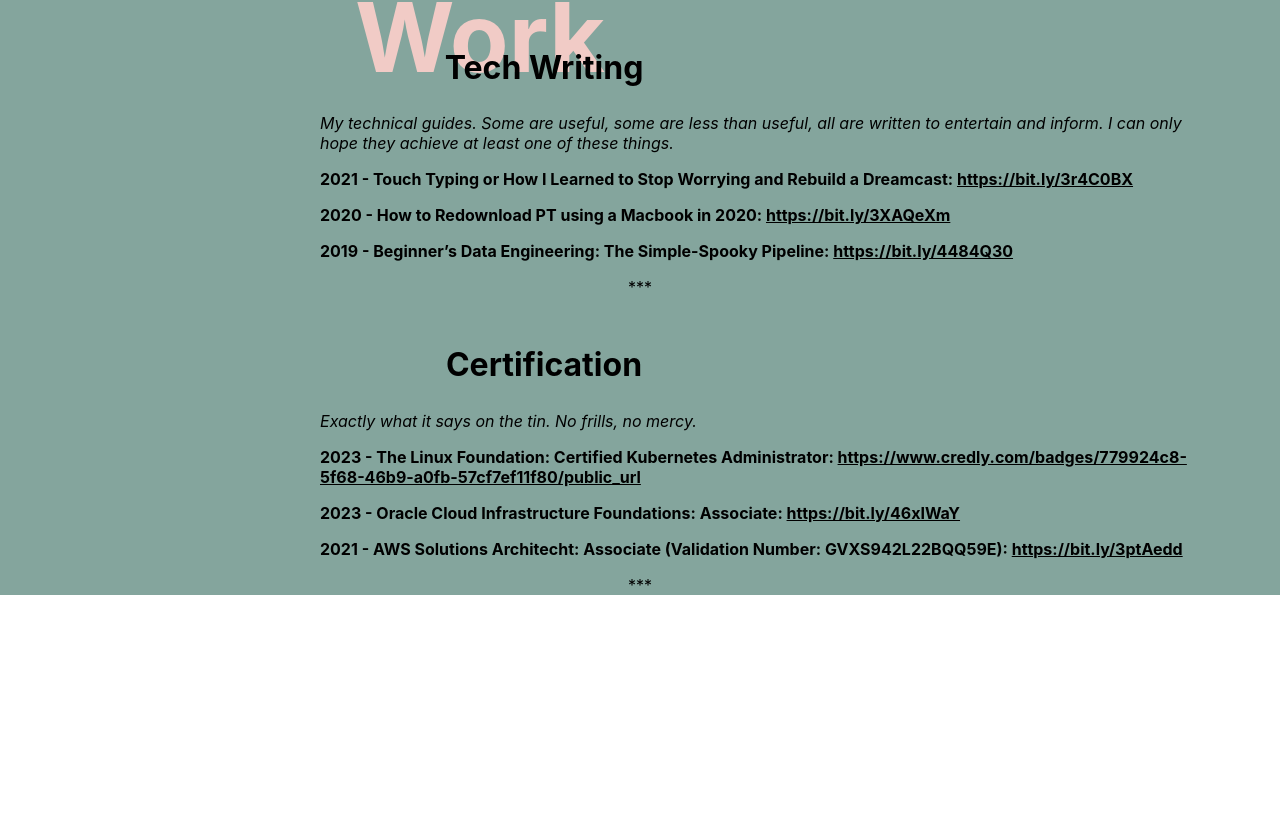
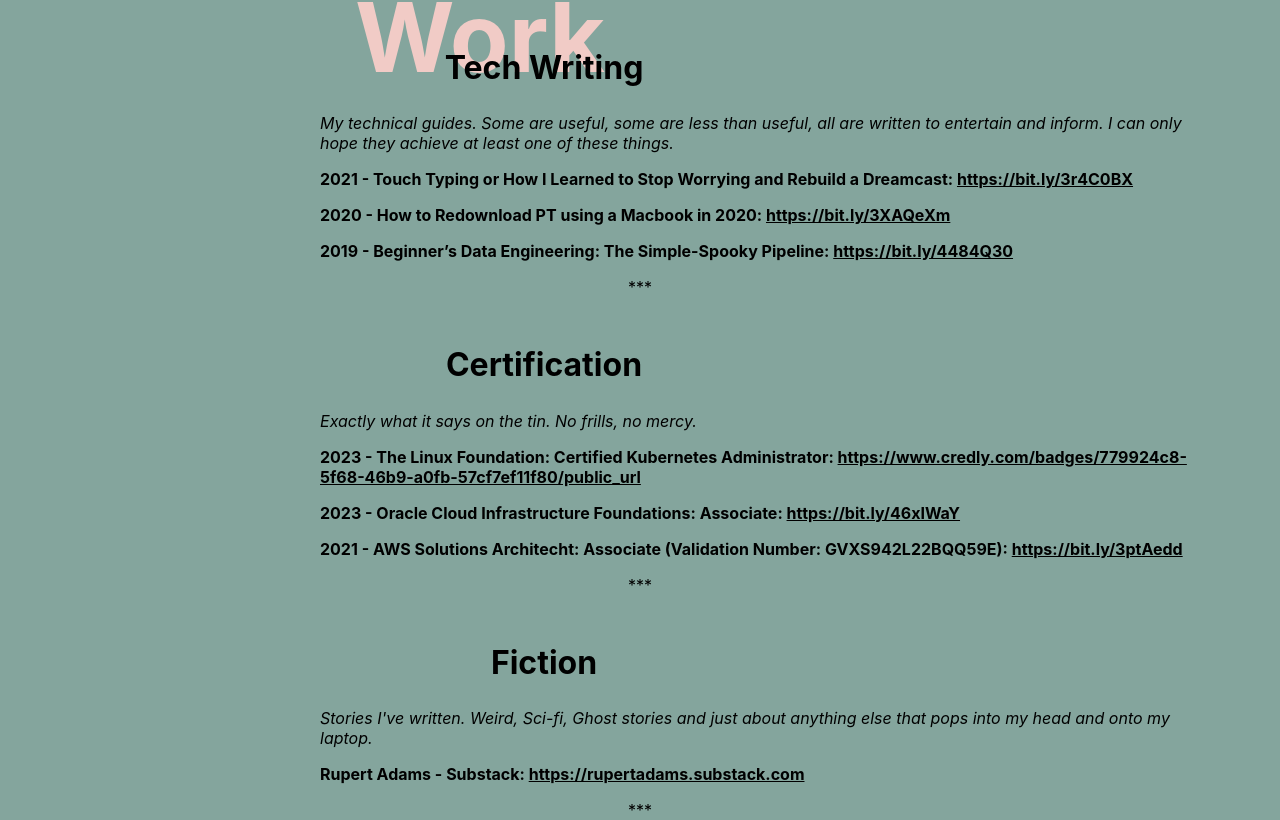
Before and after one commit to rupert-adams/rupert_adams_io_v2, a React (Create React App) app: page /work in a window 1280 px wide. Shown: the part 328-1148 px from the top of the page. Before the commit the page ends 923 px from the top, so only its background shows below. Built offline with nearby package versions, Linux system fonts and the light colour scheme.

Commit message:
adding fiction to workData

```diff
--- a/src/data/workData.js
+++ b/src/data/workData.js
@@ -17,11 +17,13 @@
             ["2021 - AWS Solutions Architecht: Associate (Validation Number: GVXS942L22BQQ59E)", "https://bit.ly/3ptAedd"]
         ]
     },
-    // {
-    //     'title': 'Designworks',
-    //     'subtitle': 'Coming Soon!',
-    //     'links': []
-    // },
+     {
+         'title': 'Fiction',
+         'subtitle': "Stories I've written. Weird, Sci-fi, Ghost stories and just about anything else that pops into my head and onto my laptop.",
+         'links': [
+             ["Rupert Adams - Substack", "https://rupertadams.substack.com"]
+         ]
+     },
     // {
     //     'title': 'Theory',
     //     'subtitle': 'Coming Soon!',
```
